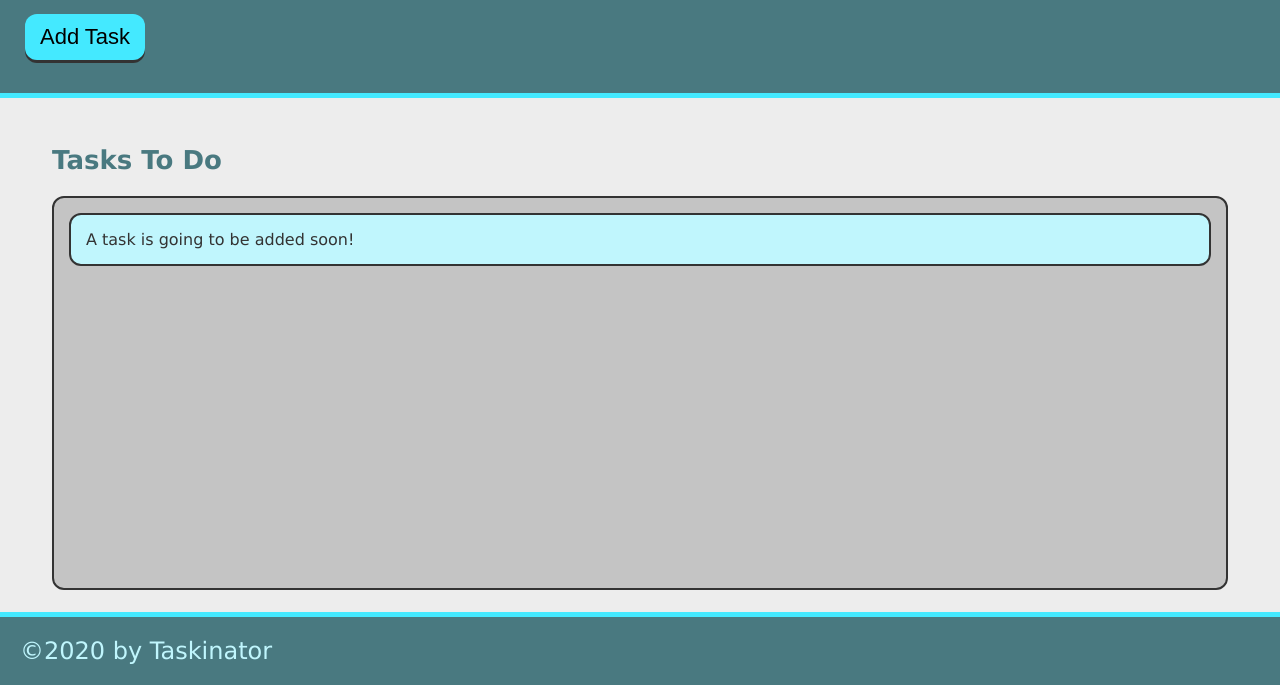
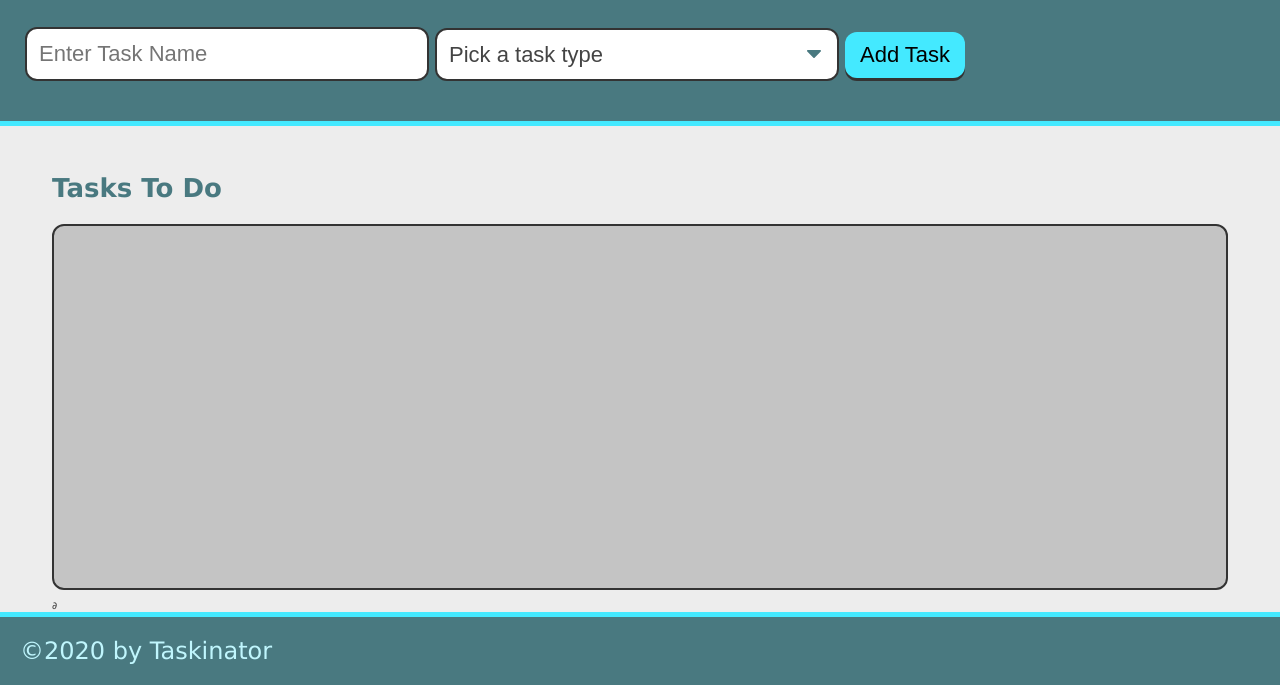
Before and after one commit to Shmeeheart/taskinator, a plain HTML site: page index.html in a window 1280 px wide. Shown: the part 115-800 px from the top of the page. Drawn offline with Linux system fonts and the light colour scheme.

Commit message:
adding task-form

```diff
--- a/index.html
+++ b/index.html
@@ -13,15 +13,28 @@
     <header>
         <h1 class= "page-title">Taskinator</h1>
         <p>Click the button below to add a new task!</p>
-        <button class="btn" id="save-task">Add Task</button>
+        <form id="task-form">
+            <div class="form-group">
+                <input type="text" name="task-name" placeholder="Enter Task Name" />
+            </div>
+            <div class="form-group">
+                <select name="task-type" class="select-dropdown">
+                    <option value="" disabled selected>Pick a task type</option>
+                    <option value="Print">Print</option>
+                    <option value="Web">Web</option>
+                    <option value="Mobile">Mobile</option>
+                  </select>
+            </div>
+            <div class="form-group">
+               <button class="btn" id="save-task" type="submit">Add Task</button>
+            </div>
+        </form>
     </header>
 
     <main class="page-content">
         <section class="task-list-wrapper">
             <h2 class="list-title">Tasks To Do</h2>
-                <ul class="task-list" id="tasks-to-do">
-                    <li class="task-item">A task is going to be added soon!</li>
-                </ul>
+                <ul class="task-list" id="tasks-to-do"></ul>∂
         </section>
     </main>
 
```
